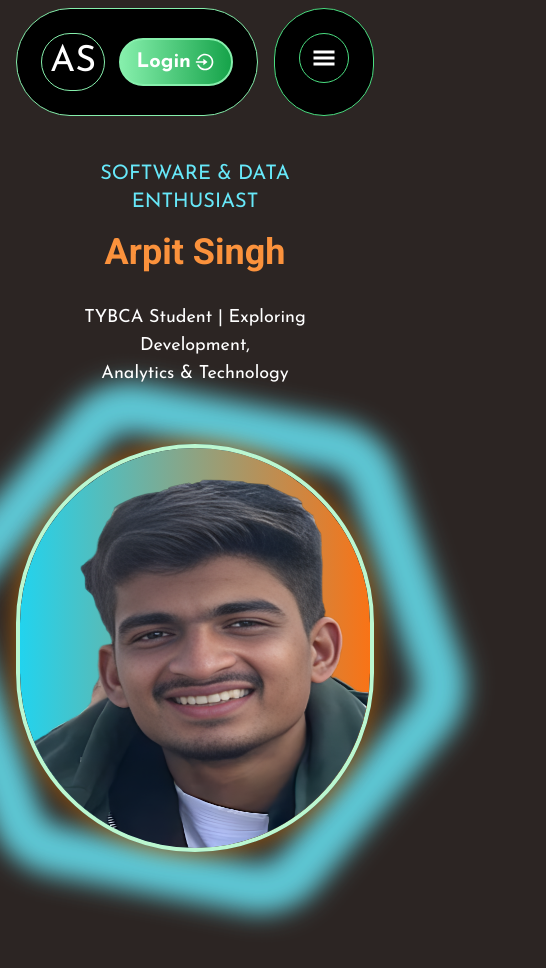
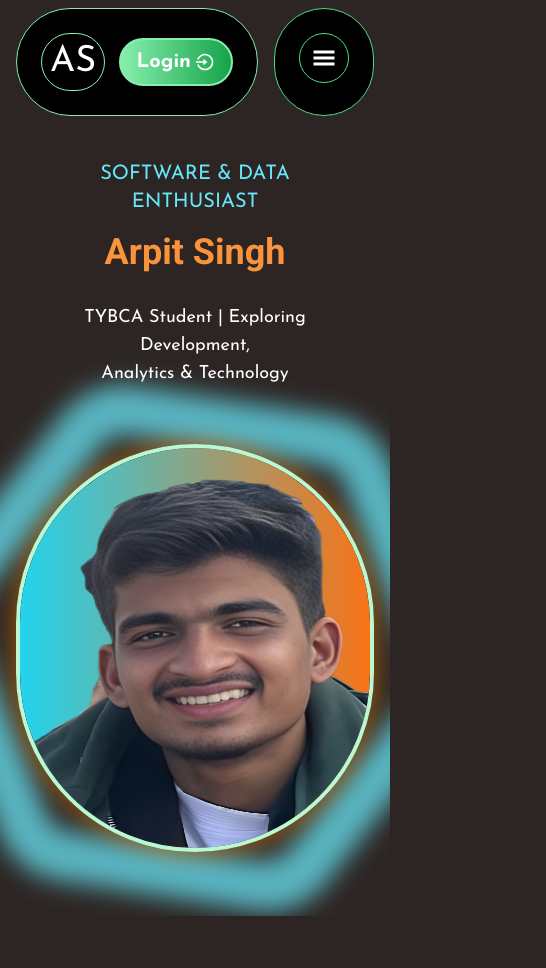
Before and after one commit to arpitsingh9821/Arpit_Assign, a React (Vite) app in the folder react/: page / in a window 390 px wide. Shown: the top 968 px of the page, 546 px wide, since content can reach past the window. After the commit the page ends 916 px from the top, so only its background shows below. Built offline with nearby package versions, Linux system fonts and the light colour scheme.

Commit message:
fixed Overoverflow

```diff
--- a/react/src/Components/HomeSection/Home.jsx
+++ b/react/src/Components/HomeSection/Home.jsx
@@ -5,8 +5,8 @@ import HomeBg from './HomeBg'
 const Home = () => {
   return (
     <>
-    <div className='pt-40 pb-16'>
-      <div className='flex w-full md:flex-row sm:flex-col max-w-[1200px] mx-auto justify-between items-center relative px-4'>
+    <div className='pt-40 pb-16 sm:overflow-hidden lg:overflow-visible md:overflow-visible'>
+      <div className='flex w-full md:flex-row sm:flex-col  max-w-[1200px] mx-auto justify-between items-center relative px-4'>
       <HomeText/>
       <HomePic/>
       <HomeBg/>
--- a/react/src/Components/HomeSection/HomePic.jsx
+++ b/react/src/Components/HomeSection/HomePic.jsx
@@ -7,7 +7,7 @@ const HomePic = () => {
         <img src="/Images/Adobe Express - file.png" alt="Error" className='h-[400px] w-[350px] rounded-full  bg-gradient-to-r from-cyan-400 to-orange-500 transition-all ease-in-out duration-[1.3s]
  hover:scale-[1.1]'/>
         <div className='  absolute -z-10 flex justify-center items-center animate-pulse '>
-        <FiHexagon className='md:h-[90%] sm:h-[120%] min-h-[600px] w-auto text-cyan-300 blur-md animate-[spin_20s_linear_infinite]'/> </div>
+        <FiHexagon className='md:h-[90%] sm:h-[100%] min-h-[600px] w-auto text-cyan-300 blur-md animate-[spin_20s_linear_infinite]'/> </div>
 
     </div>
 
```
